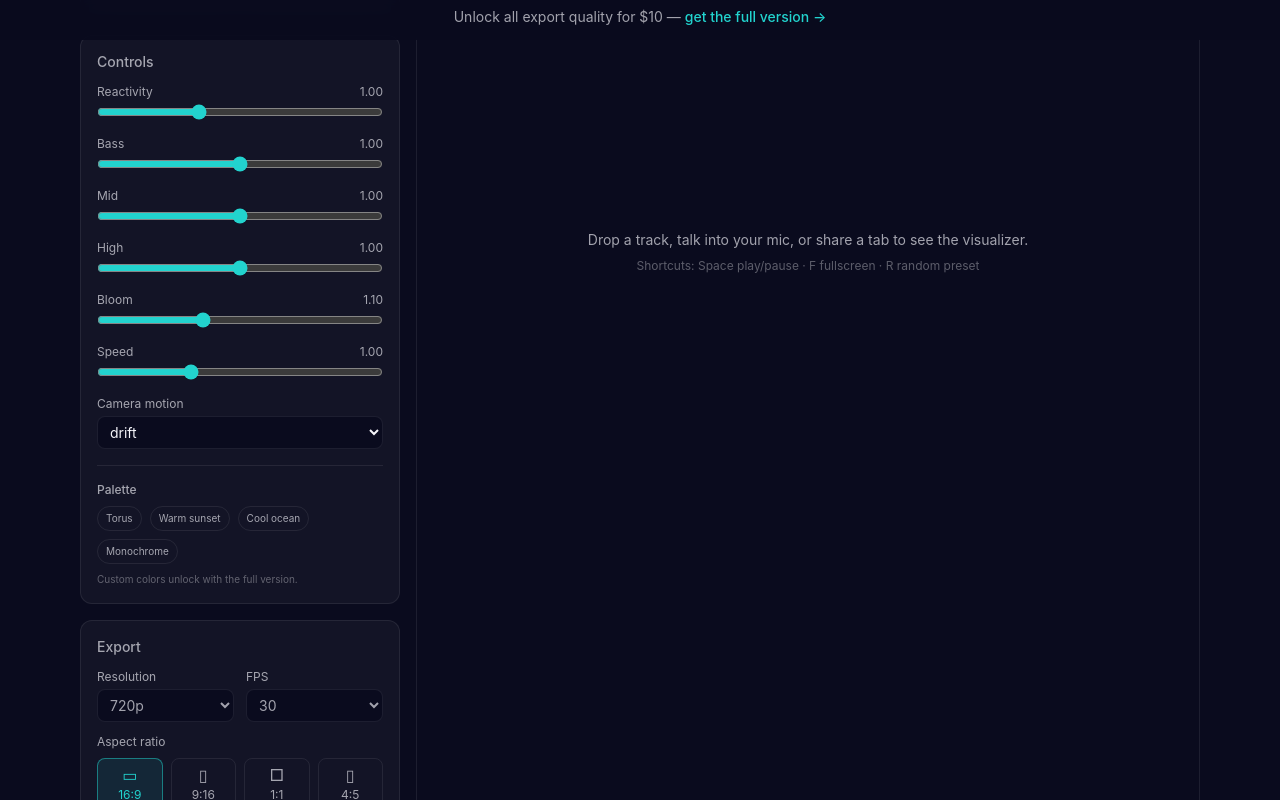
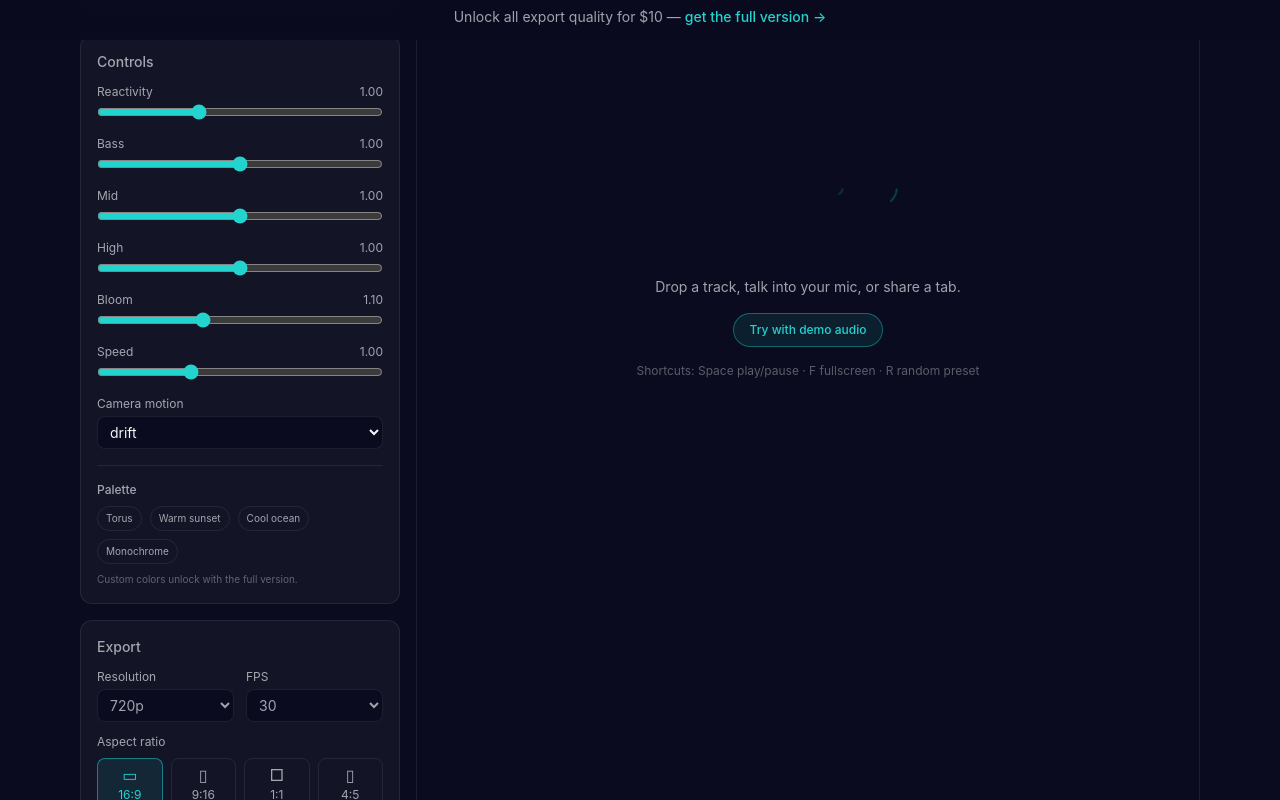
Before and after one commit to CullyLine/TorusWTF, a Next.js app in the folder apps/visualizer/: page / in a window 1280 px wide. Shown: the part 760-1560 px from the top of the page. Built offline with nearby package versions, Linux system fonts and the light colour scheme.

Commit message:
feat(visualizer): animated empty-state hero
- Add EmptyStateHero with SVG torus ring draw animation
- Replace plain viewport placeholder when no audio source

Roadmap item 7 of 19.

Co-authored-by: Cursor <cursoragent@cursor.com>

```diff
--- /dev/null
+++ b/apps/visualizer/src/components/EmptyStateHero.tsx
@@ -0,0 +1,85 @@
+'use client';
+
+interface EmptyStateHeroProps {
+  reducedMotion: boolean;
+  onTryDemo: () => void;
+}
+
+const OUTER_LEN = 580;
+const INNER_LEN = 220;
+
+export function EmptyStateHero({ reducedMotion, onTryDemo }: EmptyStateHeroProps) {
+  const animate = !reducedMotion;
+
+  return (
+    <div className="flex h-full min-h-[420px] flex-col items-center justify-center px-6 text-center">
+      {animate ? (
+        <style>{`
+          @keyframes torus-draw-outer {
+            0%, 100% { stroke-dashoffset: ${OUTER_LEN}; opacity: 0.35; }
+            8% { opacity: 1; }
+            42% { stroke-dashoffset: 0; opacity: 1; }
+            58% { stroke-dashoffset: 0; opacity: 1; }
+            92% { opacity: 0.35; }
+          }
+          @keyframes torus-draw-inner {
+            0%, 100% { stroke-dashoffset: ${INNER_LEN}; opacity: 0.25; }
+            18% { stroke-dashoffset: ${INNER_LEN}; opacity: 0.25; }
+            48% { stroke-dashoffset: 0; opacity: 1; }
+            62% { stroke-dashoffset: 0; opacity: 1; }
+            88% { opacity: 0.25; }
+          }
+          .torus-ring-outer {
+            stroke-dasharray: ${OUTER_LEN};
+            animation: torus-draw-outer 6s ease-in-out infinite;
+          }
+          .torus-ring-inner {
+            stroke-dasharray: ${INNER_LEN};
+            animation: torus-draw-inner 6s ease-in-out infinite;
+          }
+        `}</style>
+      ) : null}
+      <svg
+        viewBox="0 0 200 130"
+        className="mb-6 h-28 w-44 sm:h-32 sm:w-52"
+        fill="none"
+        stroke="var(--color-torus-mid)"
+        strokeWidth="1.5"
+        strokeLinecap="round"
+        aria-hidden="true"
+      >
+        <ellipse
+          className={animate ? 'torus-ring-outer' : undefined}
+          cx="100"
+          cy="65"
+          rx="90"
+          ry="35"
+          strokeDasharray={animate ? undefined : OUTER_LEN}
+          strokeDashoffset={animate ? undefined : 0}
+        />
+        <ellipse
+          className={animate ? 'torus-ring-inner' : undefined}
+          cx="100"
+          cy="65"
+          rx="35"
+          ry="12"
+          strokeDasharray={animate ? undefined : INNER_LEN}
+          strokeDashoffset={animate ? undefined : 0}
+        />
+      </svg>
+      <p className="max-w-sm text-sm text-torus-fg-dim">
+        Drop a track, talk into your mic, or share a tab.
+      </p>
+      <button
+        type="button"
+        onClick={onTryDemo}
+        className="mt-4 rounded-full border border-torus-mid/40 bg-torus-mid/10 px-4 py-2 text-xs font-medium text-torus-mid transition hover:border-torus-mid/60 hover:bg-torus-mid/15"
+      >
+        Try with demo audio
+      </button>
+      <p className="mt-4 text-xs text-torus-fg-faint">
+        Shortcuts: Space play/pause · F fullscreen · R random preset
+      </p>
+    </div>
+  );
+}
--- a/apps/visualizer/src/components/VisualizerApp.tsx
+++ b/apps/visualizer/src/components/VisualizerApp.tsx
@@ -10,6 +10,7 @@ import {
 } from '@torus/visualizers';
 import type { WaveformPalette } from '@torus/shared';
 import { AudioSourcePicker } from '@/components/AudioSourcePicker';
+import { EmptyStateHero } from '@/components/EmptyStateHero';
 import { PresetPicker } from '@/components/PresetPicker';
 import { Scrubber } from '@/components/Scrubber';
 import { ControlPanel } from '@/components/ControlPanel';
@@ -401,14 +402,10 @@ export function VisualizerApp() {
               ) : null}
             </>
           ) : (
-            <div className="flex h-full min-h-[420px] flex-col items-center justify-center px-6 text-center">
-              <p className="text-sm text-torus-fg-dim">
-                Drop a track, talk into your mic, or share a tab to see the visualizer.
-              </p>
-              <p className="mt-2 text-xs text-torus-fg-faint">
-                Shortcuts: Space play/pause · F fullscreen · R random preset
-              </p>
-            </div>
+            <EmptyStateHero
+              reducedMotion={reducedMotion}
+              onTryDemo={() => void handleTryDemo()}
+            />
           )}
           </div>
           {audio.source?.kind === 'file' ? (
```
Also changed, not shown: 2 other files (tests, documents, lock files or other folders).
